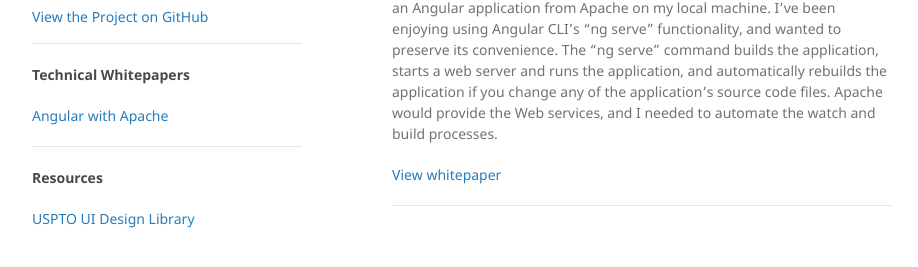
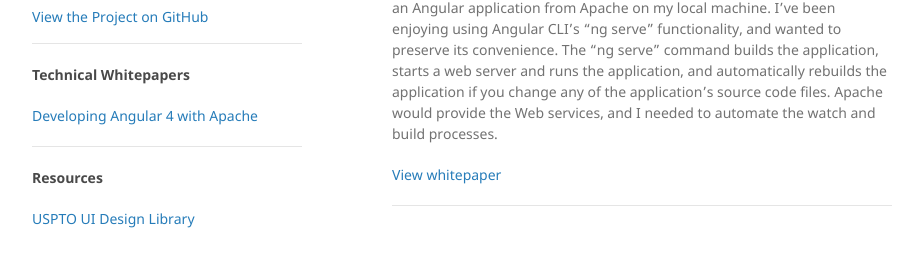
Before and after one commit to USPTO/whitepapers, a Jekyll site: the page built from index.md, in a window 1280 px wide. Shown: the part 217-484 px from the top of the page, without its empty margins (178-1096 px from the left). Built offline with Jekyll 4.4.1, drawn with Linux system fonts in a browser that asks for light colours; our own code applies the rules of GitHub Pages for plain Markdown files.

Commit message:
Update default.html

```diff
--- a/_layouts/default.html
+++ b/_layouts/default.html
@@ -21,7 +21,7 @@
           <p class="view"><a href="{{ site.github.repository_url }}">View the Project on GitHub <small>{{ github_name }}</small></a></p>
         <hr />
         <h4>Technical Whitepapers</h4>
-        <p class="view"><a href="#">Angular with Apache</a></p>
+        <p class="view"><a href="/docs/developing-angular4-with-apache">Developing Angular 4 with Apache</a></p>
         <hr />
         <h4>Resources</h4>
         <p class="view"><a href="https://uspto.github.io/designpatterns/" target="_blank">USPTO UI Design Library</a></p>
```
